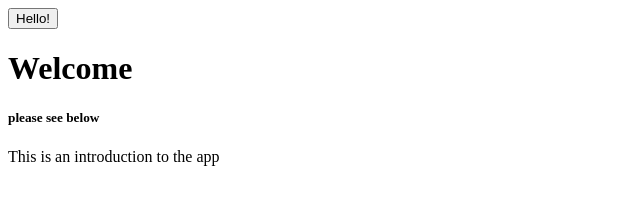
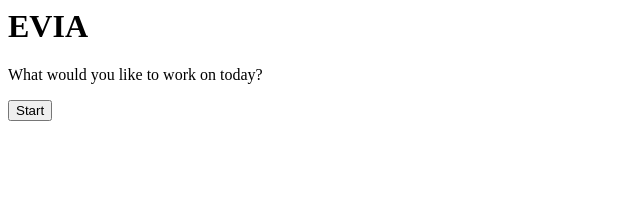
Before and after one commit to DDRNFinch/Practice, a plain HTML site: page index.html in a window 1280 px wide. Shown: the whole page, without its empty margins (0-640 px from the left). Drawn offline with Linux system fonts and the light colour scheme.

Commit message:
Update index.html

```diff
--- a/index.html
+++ b/index.html
@@ -1,4 +1,3 @@
-<button>Hello!<style>Yellow</style></button>
-<h1>Welcome</h1>
-<h5>please see below</h5>
-<p> This is an introduction to the app</p>
+<h1>EVIA</h1>
+<p>What would you like to work on today?</p>
+<button>Start</button>
```
